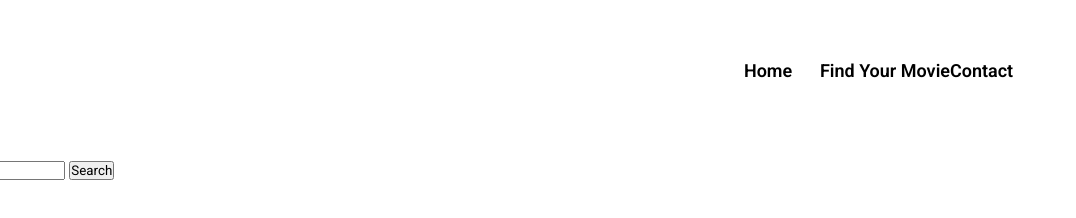
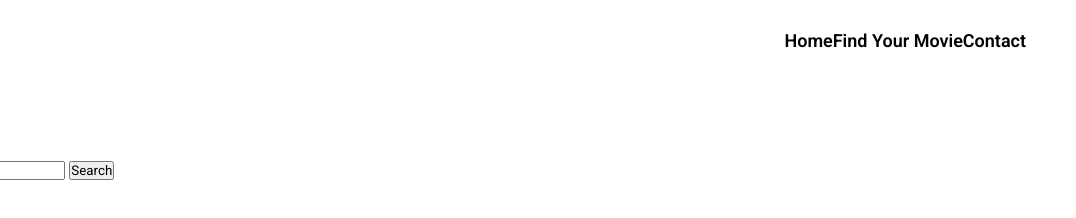
Before and after one commit to tydcarl/mod4.2finalproject, a plain HTML site: page index.html in a window 1280 px wide. Shown: the full height of the page, 204-1280 px from the left. Drawn offline with Linux system fonts and the light colour scheme.

Commit message:
hopeless

```diff
--- a/style.css
+++ b/style.css
@@ -33,7 +33,7 @@ nav {
   font-size: 20px;
   color: #7342d6;
   justify-content: space-between;
-  padding: 30px 30px 30px 30px;
+
 }
 
 .navbar .logo {
@@ -72,3 +72,7 @@ li {
 .logo {
     width: 200px;
 }
+
+.links {
+    justify-content: space-between;
+}
```
